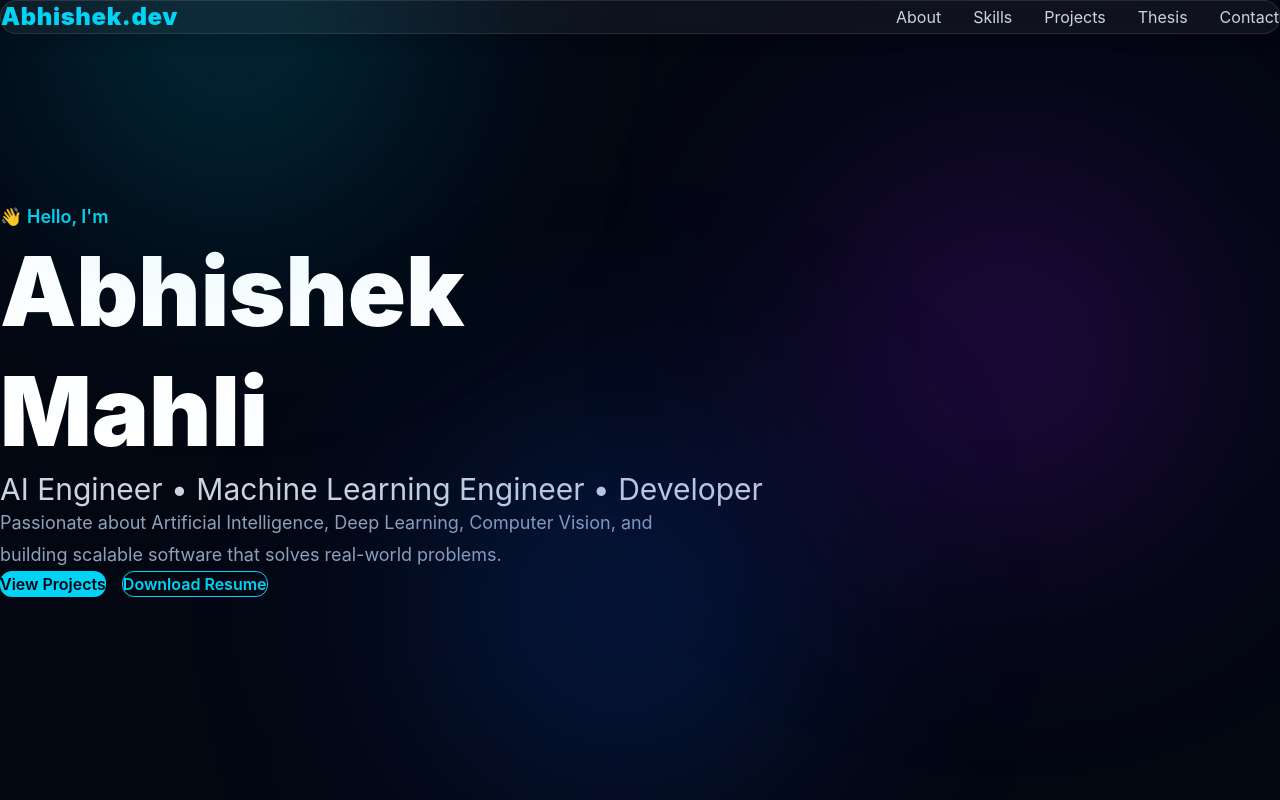
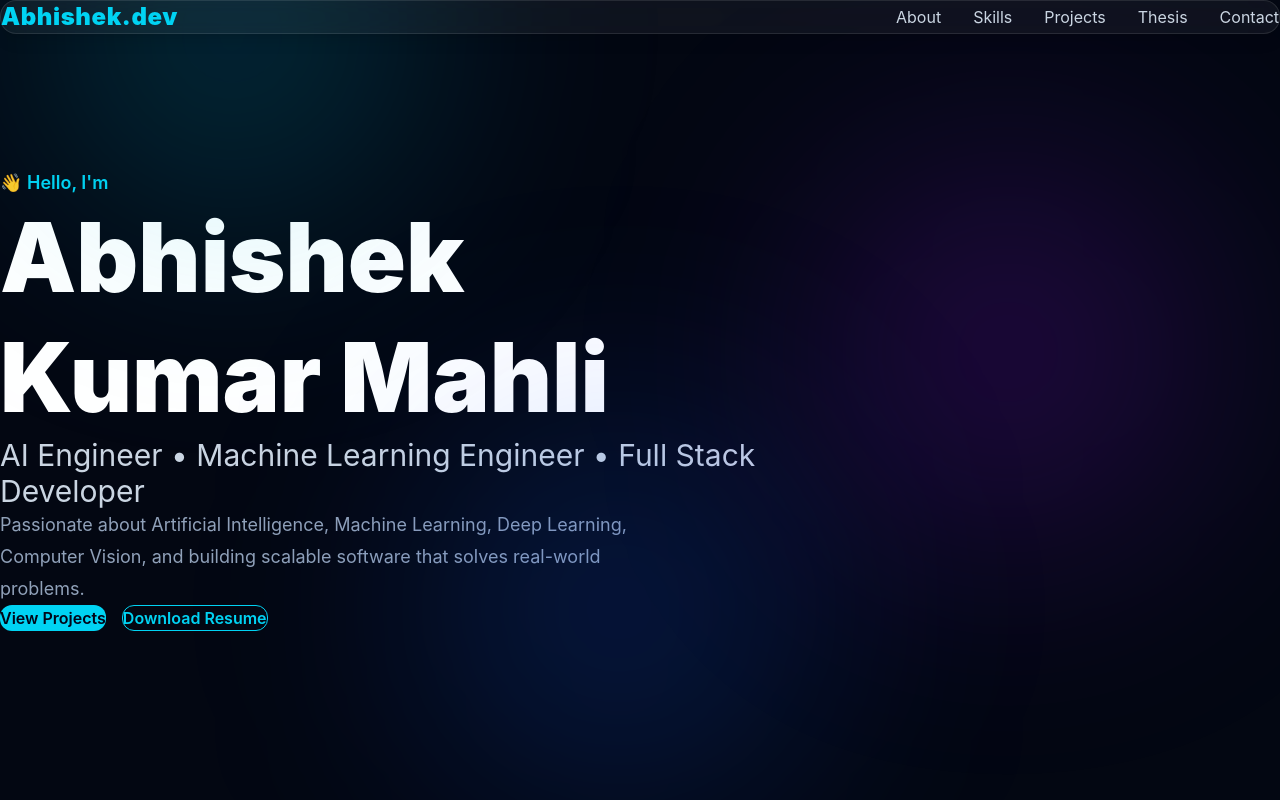
Before and after one commit to imabhishekmahli/portfolio, a React app: page / in a window 1280 px wide. Built offline with nearby package versions, Linux system fonts and the light colour scheme; the HTML template or start-up script is replaced by a standard one.

Commit message:
Centralize profile data

```diff
--- a/src/components/Hero/Hero.jsx
+++ b/src/components/Hero/Hero.jsx
@@ -1,3 +1,4 @@
+import profile from "../../data/profile";
 import Aurora from "./Aurora";
 import { motion } from "framer-motion";
 import Button from "../UI/Button";
@@ -23,7 +24,7 @@ function Hero() {
             transition={{ delay: 0.2 }}
             className="text-cyan-400 text-lg font-semibold mb-4"
           >
-            👋 Hello, I'm
+            <p>{profile.greeting}</p>
           </motion.p>
 
           <motion.h1
@@ -32,9 +33,7 @@ function Hero() {
             transition={{ delay: 0.4 }}
             className="text-6xl md:text-8xl font-black leading-tight"
           >
-            Abhishek
-            <br />
-            Mahli
+            {profile.name}
           </motion.h1>
 
           <motion.h2
@@ -43,7 +42,7 @@ function Hero() {
             transition={{ delay: 0.6 }}
             className="mt-6 text-2xl md:text-3xl text-slate-300"
           >
-            AI Engineer • Machine Learning Engineer • Developer
+            {profile.roles.join(" • ")}
           </motion.h2>
 
           <motion.p
@@ -52,9 +51,7 @@ function Hero() {
             transition={{ delay: 0.8 }}
             className="mt-8 text-lg text-slate-400 leading-8 max-w-2xl"
           >
-            Passionate about Artificial Intelligence, Deep Learning, Computer
-            Vision, and building scalable software that solves real-world
-            problems.
+            <p>{profile.description}</p>
           </motion.p>
 
           <motion.div
--- /dev/null
+++ b/src/data/profile.js
@@ -0,0 +1,20 @@
+const profile = {
+  name: "Abhishek Kumar Mahli",
+
+  greeting: "👋 Hello, I'm",
+
+  roles: ["AI Engineer", "Machine Learning Engineer", "Full Stack Developer"],
+
+  description:
+    "Passionate about Artificial Intelligence, Machine Learning, Deep Learning, Computer Vision, and building scalable software that solves real-world problems.",
+
+  email: "your-email@gmail.com",
+
+  github: "https://github.com/imabhishekmahli",
+
+  linkedin: "https://linkedin.com/in/your-linkedin",
+
+  resume: "/resume.pdf",
+};
+
+export default profile;
```
